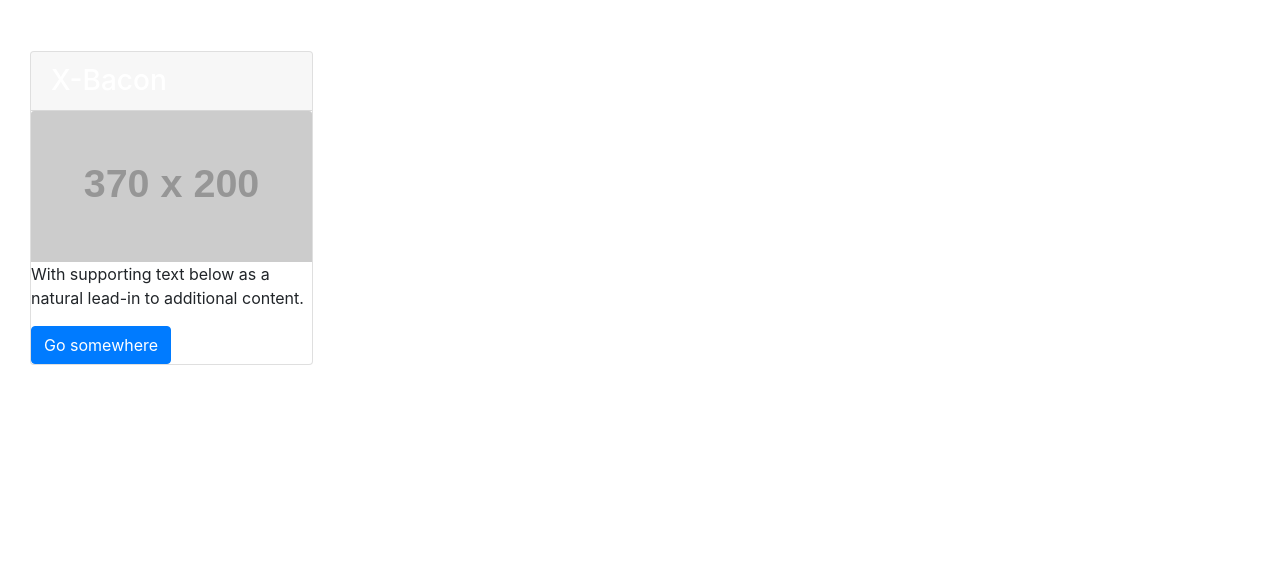
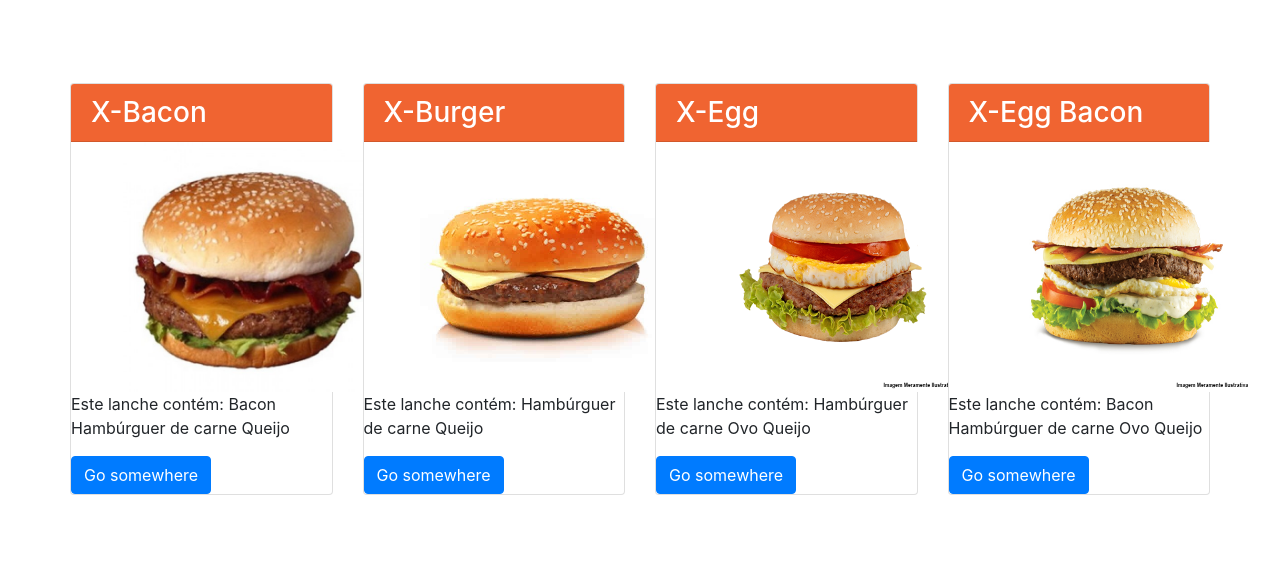
Before and after one commit to Thiago-bs/pyburger, a Django app: page /snacks/ in a window 1280 px wide. Shown: the part 120-684 px from the top of the page. Run offline with Django 3.2, Linux system fonts and the light colour scheme; grey boxes labelled with a size stand in for pictures from a placeholder-image service; some libraries are stand-ins or nearby versions.

Commit message:
modelagem realizada 06/02

```diff
--- /dev/null
+++ b/snackbar/modelo.py
@@ -0,0 +1,59 @@
+class Ingredient():
+    def __init__(self, idx, name, value):
+        self._id = idx
+        self._name = name
+        self._value = value
+
+    @property
+    def id(self):
+        return self._id
+
+    @id.setter
+    def id(self, new_id):
+        self._id = new_id
+
+    @property
+    def name(self):
+        return self._name
+
+    @name.setter
+    def name(self, new_name):
+        self._name = new_name
+
+    @property
+    def value(self):
+        return self._value
+
+    @name.setter
+    def name(self, new_value):
+        self._value = new_value
+
+class Snacks(list):
+    def __init__(self, name_snack, snack_img, ingredients_list):
+        self._name_snack = name_snack
+        self._snack_img = snack_img
+        self._ingredients_list = ingredients_list
+
+    @property
+    def name_snack(self):
+        return self._name_snack
+
+    @name_snack.setter
+    def name_snack(self, new_snack_name):
+        self._name_snack = new_snack_name
+
+    @property
+    def snack_img(self):
+        return self._snack_img
+
+    @snack_img.setter
+    def snack_img(self, new_snack_img):
+        self._snack_img = new_snack_img
+
+    @property
+    def ingredients_list(self):
+        return self._ingredients_list
+
+    @ingredients_list.setter
+    def ingredients_list(self, new_ingredients_list):
+        self._ingredients_list = new_ingredients_list
--- a/snackbar/templates/base.html
+++ b/snackbar/templates/base.html
@@ -4,12 +4,13 @@
 <head>
     <meta charset="utf-8" />
     <meta http-equiv="X-UA-Compatible" content="IE=edge">
-    <title>Page Title</title>
+    <title>PyBurger</title>
     <meta name="viewport" content="width=device-width, initial-scale=1">
     <link rel="stylesheet" type="text/css" href="{% static 'css/bootstrap.min.css'%}">
     <link rel="stylesheet" type="text/css" href="{% static 'css/style.css'%}">
     <script src="{% static 'js/jquery.min.js' %}"></script>
     <script src="{% static 'js/bootstrap.min.js' %}"></script>
+    <link rel="icon" href="{% static 'img/lanche_icon.jpg'%}">
     <link href="https://stackpath.bootstrapcdn.com/font-awesome/4.7.0/css/font-awesome.min.css" rel="stylesheet" integrity="sha384-wvfXpqpZZVQGK6TAh5PVlGOfQNHSoD2xbE+QkPxCAFlNEevoEH3Sl0sibVcOQVnN" crossorigin="anonymous">
 </head>
 <body>
--- a/snackbar/templates/snacks.html
+++ b/snackbar/templates/snacks.html
@@ -1,15 +1,27 @@
 {% extends "base.html" %}
+{% load static %}
 {% block content %}
 <div class="container-fluid" id="snacks_list">
-    <div class="col-md-3">
-        <div class="card">
-            <h3 class="card-header text-white no-margin">X-Bacon </h3>
-            <div class="card-block">
-            <img class="card-img-top" src="http://www.placehold.it/370x200" alt="Card image cap" />
-            <p class="card-text">With supporting text below as a natural lead-in to additional content.</p>
-            <a href="#" class="btn btn-primary">Go somewhere</a>
+<div class="row">
+    {% for snack in snacks %}
+        <div class="col-md-3" id="snack_card">
+            <div class="card">
+                <h3 class="card-header text-white no-margin" id="card_header">{{snack.name_snack}} </h3>
+                <div class="card-block">
+                {% with 'img/'|add:snack.snack_img as image_static %}
+                    <img class="card-img-top" src="{% static image_static %}" id="img_snack" alt="Card image cap" />
+                {% endwith %}
+                <p class="card-text">Este lanche contém:
+                    {% for ingredient in snack.ingredients_list %}
+                        {{ingredient.name}}
+                    {% endfor %}
+                </p>
+                <a href="#" class="btn btn-primary">Go somewhere</a>
+                </div>
             </div>
         </div>
-    </div>
+    {% endfor %}
 </div>
+</div>
+
 {% endblock %}
--- a/snackbar/views.py
+++ b/snackbar/views.py
@@ -1,10 +1,38 @@
 from django.shortcuts import render
 from django.urls import path
+from snackbar.modelo import *
 # Create your views here.
+
+def defaultIngrients():
+    lettuce = Ingredient(0,"alface", 0.4)
+    bacon = Ingredient(1,"Bacon", 2)
+    burger = Ingredient(2,"Hambúrguer de carne", 3)
+    egg = Ingredient(3,"Ovo", 0.8)
+    cheese = Ingredient(4,"Queijo", 1.5)
+    ingredients = [lettuce, bacon, burger, egg, cheese]
+    return ingredients
+
+def getDefaultSnacks(ingredients):
+    bacon_ingrients = [bacon_ingrient for bacon_ingrient in ingredients if bacon_ingrient.id in [1,2,4] ]
+    x_bacon = Snacks("X-Bacon",  "xbacon-img.jpg" , bacon_ingrients)
+
+    burger_ingrients = [burger_ingrient for burger_ingrient in ingredients if burger_ingrient.id in [2,4]]
+    x_burger = Snacks("X-Burger", "xburger-img.jpg", burger_ingrients )
+
+    xegg_ingrients = [xegg_ingrient for xegg_ingrient in ingredients if xegg_ingrient.id in [3,2,4]]
+    x_egg = Snacks("X-Egg","xegg-img.jpg",  xegg_ingrients)
+
+    xegg_bacon_ingrients = [xegg_bacon_ingrient for xegg_bacon_ingrient in ingredients if xegg_bacon_ingrient.id in [3,1,2,4]]
+    x_egg_bacon = Snacks("X-Egg Bacon", "xegg-bacon-img.jpg", xegg_bacon_ingrients )
+    defaultSnacks = [x_bacon, x_burger, x_egg, x_egg_bacon]
+
+    return defaultSnacks
 
 def index(request):
     print('index')
     return render(request, 'index.html')
 
+
 def snacks(request):
-    return render(request, 'snacks.html')
+    snacks = getDefaultSnacks(defaultIngrients())
+    return render(request, 'snacks.html', {'snacks':snacks})
--- a/static/css/style.css
+++ b/static/css/style.css
@@ -9,6 +9,11 @@
     height: 100px !important;
     width: 200px !important;
 }
+#img_snack{
+    height: 250px !important;
+    width: 250px !important;
+    margin-left: 20% !important;
+}
 .navbar-collapse {
     margin-left: 12% !important;
 }
@@ -16,5 +21,11 @@
     padding: 10px !important;
 }
 #snacks_list{
-    margin-top: 4% !important;
+    margin-top: 1% !important;
+    padding: 70px !important;
 }
+#card_header{
+    background-color: rgb(240, 100, 49) !important;;
+}
+#snack_card{
+}
```
Also changed, not shown: static/img/lanche_icon.jpg (added), static/img/xbacon-img.jpg (added), static/img/xburger-img.jpg (added), static/img/xegg-bacon-img.jpg (added), static/img/xegg-img.jpg (added).
